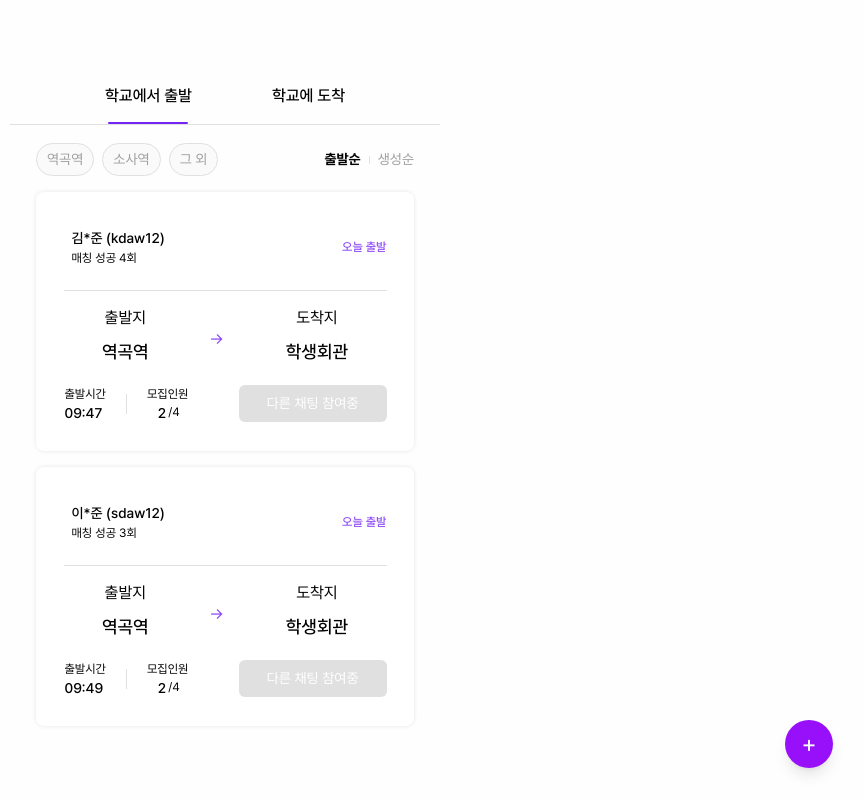
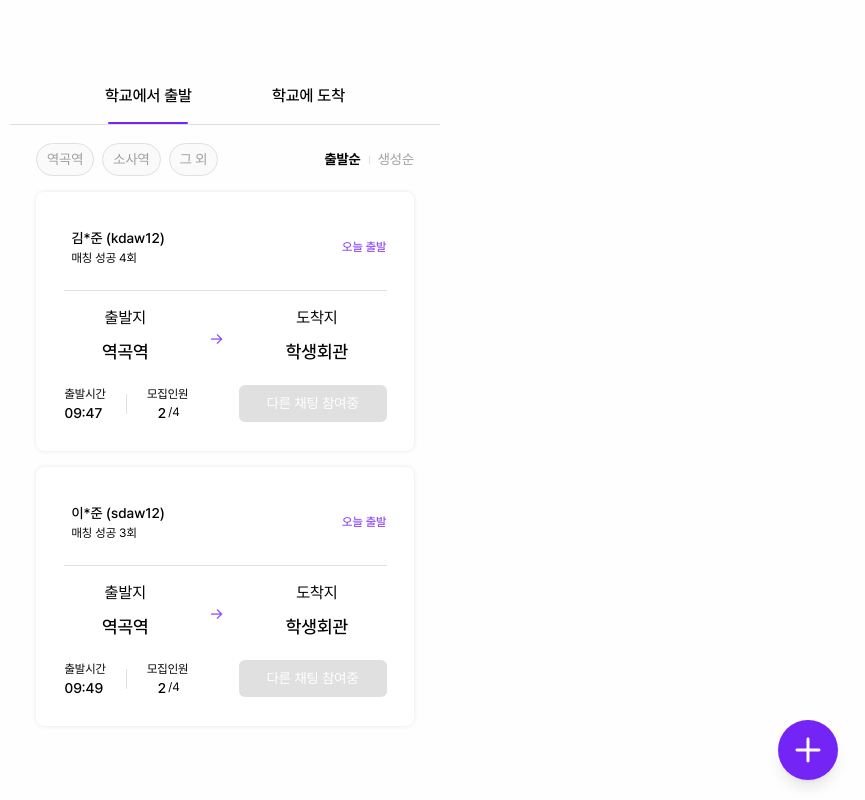
Before and after one commit to skyblue1232/Catxi_FrontEnd, a React (Vite) app in the folder CATXI-FE/: page / in a window 1280 px wide. Shown: the whole page, without its empty margins (415-1280 px from the left). Built offline with nearby package versions, Linux system fonts and the light colour scheme.

Commit message:
fix/navigate-createChat

```diff
--- a/CATXI-FE/src/pages/Home/_components/FloatingButton.tsx
+++ b/CATXI-FE/src/pages/Home/_components/FloatingButton.tsx
@@ -1,10 +1,19 @@
+import { useNavigate } from 'react-router-dom';
+import Float from '../../../assets/icons/Float.svg?react';
+
 const FloatingButton = () => {
+  const navigate = useNavigate();
+
+  const handleClick = () => {
+    navigate('/createChat');
+  };
+
   return (
     <button
-      className="fixed bottom-8 right-8 bg-purple-600 text-white w-12 h-12 rounded-full shadow-lg text-2xl flex items-center justify-center"
-      onClick={() => alert('추가 기능 준비중')}
+      className="fixed bottom-[1.25rem] right-[1.688rem] bg-[#7424F5] text-white w-[3.75rem] h-[3.75rem] rounded-full shadow-lg flex items-center justify-center"
+      onClick={handleClick}
     >
-      +
+      <Float />
     </button>
   );
 };
```
Also changed, not shown: CATXI-FE/src/assets/icons/Float.svg (added).
